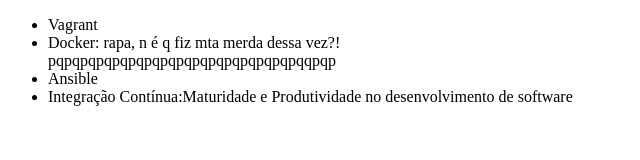
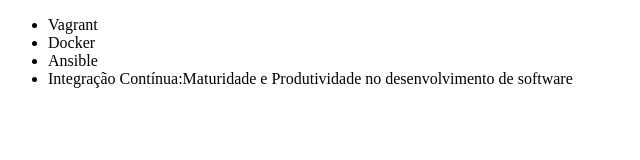
Before and after one commit to LucasCesarFerreira/minha-git, a plain HTML site: page index.html in a window 1280 px wide. Shown: the whole page, without its empty margins (0-640 px from the left). Drawn offline with Linux system fonts and the light colour scheme.

Commit message:
Revert "O bagulho ta pika kkkkkkkkkk"
This reverts commit 4ba16ac955e85963af2c7d3f9505c79bc2378701.

```diff
--- a/index.html
+++ b/index.html
@@ -7,8 +7,7 @@
 <body>
     <ul>
         <li>Vagrant</li>
-        <li>Docker: rapa, n é q fiz mta merda dessa vez?!</li>
-        pqpqpqpqpqpqpqpqpqpqpqpqpqpqpqpqqpqp
+        <li>Docker</li>
         <li>Ansible</li>
         <li>Integração Contínua:Maturidade e Produtividade no desenvolvimento de software</li>
     </ul>
```
